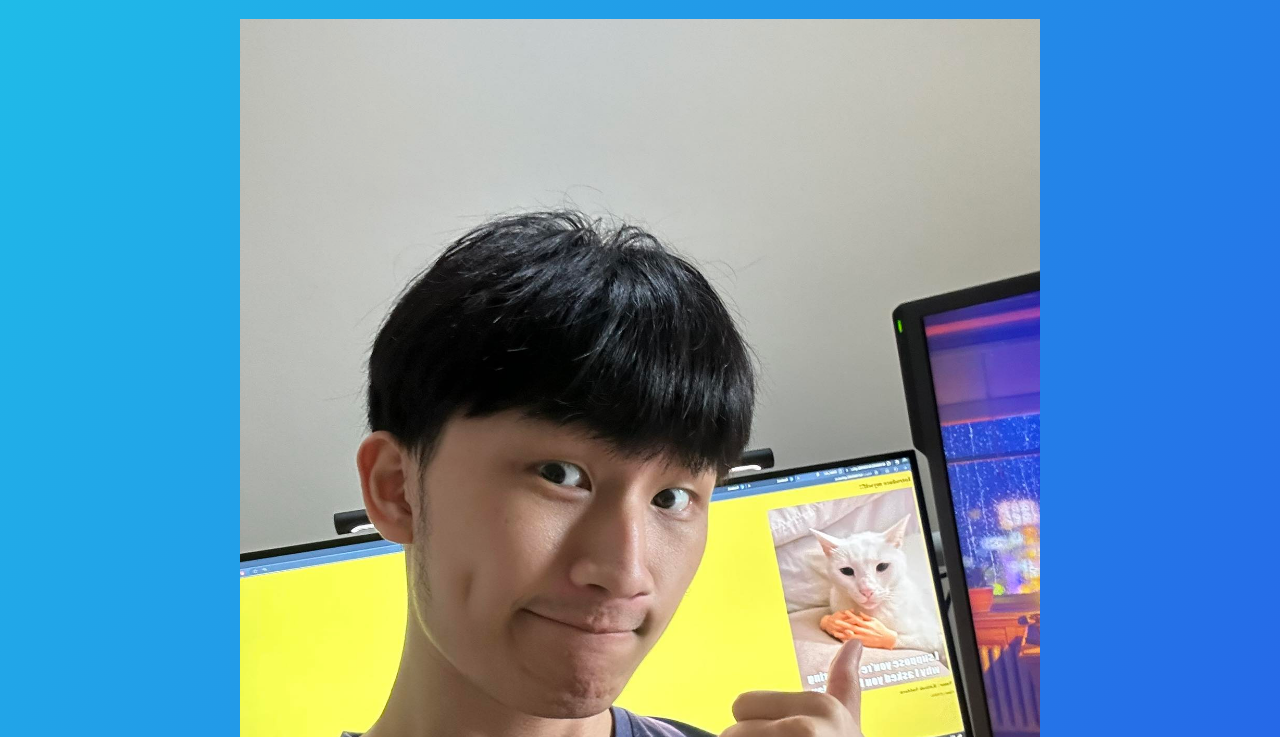
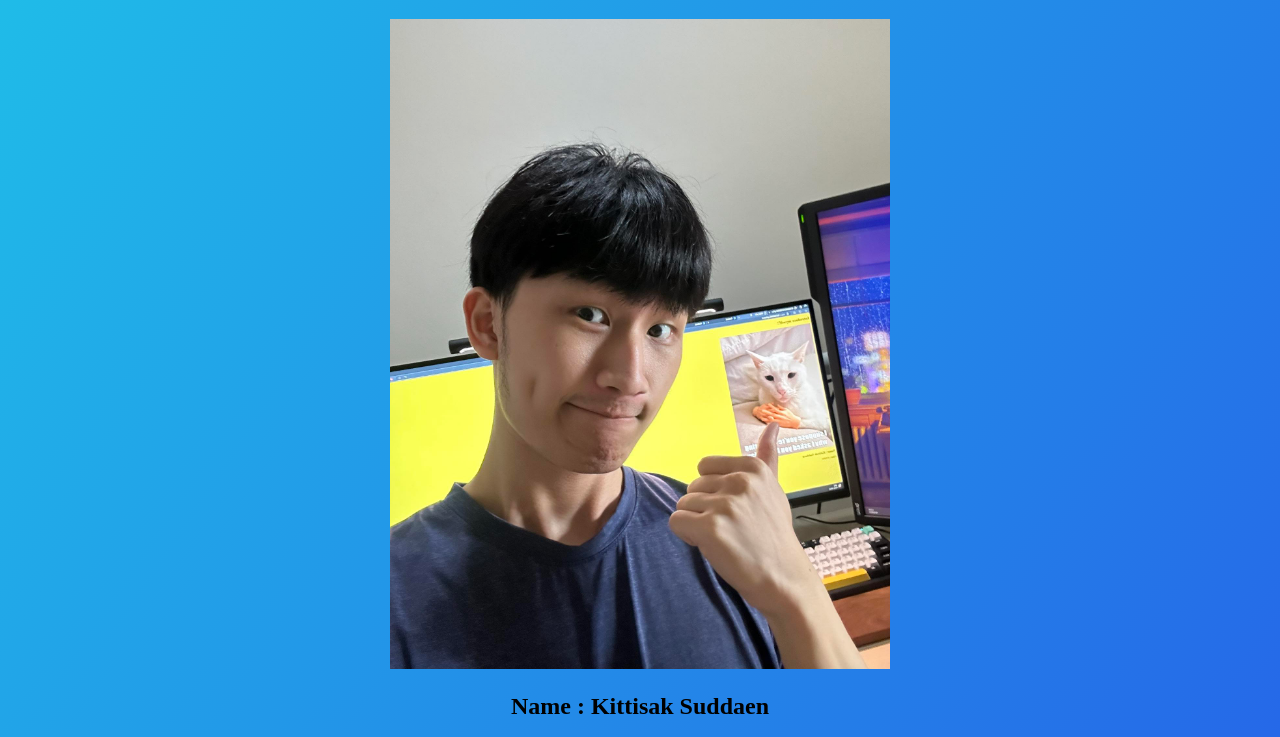
Before and after one commit to 6410685082/6410685082.github.io, a plain HTML site: page index.html in a window 1280 px wide. Shown: the part 61-798 px from the top of the page. Drawn offline with Linux system fonts and the light colour scheme.

Commit message:
adjust resolution

```diff
--- a/index.html
+++ b/index.html
@@ -56,8 +56,8 @@
         <center>
         <h1>Introduce myself!!</h1>
         <img src="./imgs/me1.jpg"
-            width="800"
-            height="1000">
+            width="500"
+            height="650">
 
         <div class="wrapper"></div>
         <h2><b>Name</b> : Kittisak Suddaen</h2>
```
Also changed, not shown: 1 other file.
